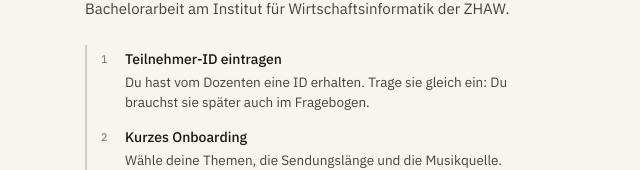
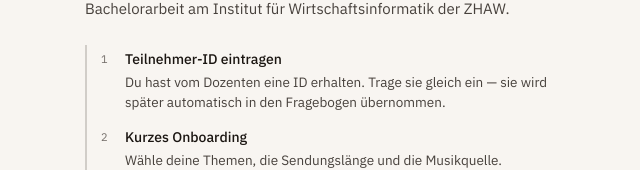
Before and after one commit to MichaelMoeckli/attune, a Next.js app in the folder attune-app/: page / in a window 1280 px wide. Shown: the part 198-368 px from the top of the page, without its empty margins (319-959 px from the left). Built offline with nearby package versions, Linux system fonts and the light colour scheme.

Commit message:
fix(WelcomeScreen): improve clarity of participant ID instructions

```diff
--- a/attune-app/src/components/WelcomeScreen.tsx
+++ b/attune-app/src/components/WelcomeScreen.tsx
@@ -34,8 +34,8 @@ export default function WelcomeScreen({ onContinue }: WelcomeScreenProps) {
         borderLeft: '2px solid var(--rule)', padding: '4px 0 4px 14px',
       }}>
         <Step n="1" title="Teilnehmer-ID eintragen">
-          Du hast vom Dozenten eine ID erhalten. Trage sie gleich ein:
-          Du brauchst sie später auch im Fragebogen.
+          Du hast vom Dozenten eine ID erhalten. Trage sie gleich ein —
+          sie wird später automatisch in den Fragebogen übernommen.
         </Step>
         <Step n="2" title="Kurzes Onboarding">
           Wähle deine Themen, die Sendungslänge und die Musikquelle.
```
